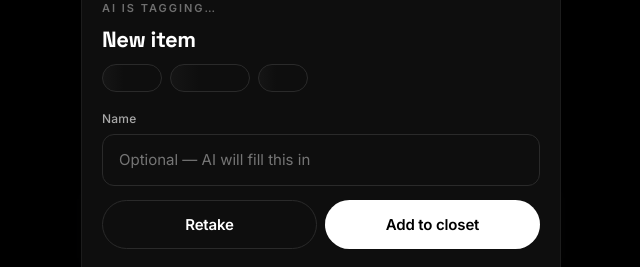
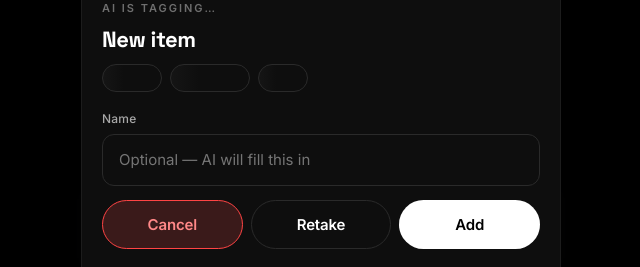
Before and after one commit to ll12studiosny/closet-curator, a Flask app: page /closet in a window 1280 px wide. Shown: the part 533-800 px from the top of the page, without its empty margins (319-959 px from the left). Run offline with Flask 3, Linux system fonts and the light colour scheme.

Commit message:
Add prominent Cancel button to photo modal with raw inline handlers

```diff
--- a/templates/closet.html
+++ b/templates/closet.html
@@ -58,8 +58,14 @@
           <input id="catNameInput" type="text" placeholder="Optional &mdash; AI will fill this in" />
         </div>
         <div style="display:flex; gap:8px;">
-          <button class="btn btn--ghost" id="catRetake">Retake</button>
-          <button class="btn btn--primary" id="catSave">Add to closet</button>
+          <button class="btn btn--ghost" type="button"
+                  onclick="document.getElementById('catModal').hidden = true; return false;"
+                  ontouchend="document.getElementById('catModal').hidden = true; event.preventDefault();"
+                  style="background:#3a1a1a; color:#ff8888; border:1px solid #ff4444;">
+            Cancel
+          </button>
+          <button class="btn btn--ghost" id="catRetake" type="button">Retake</button>
+          <button class="btn btn--primary" id="catSave" type="button">Add</button>
         </div>
       </div>
     </div>
```
